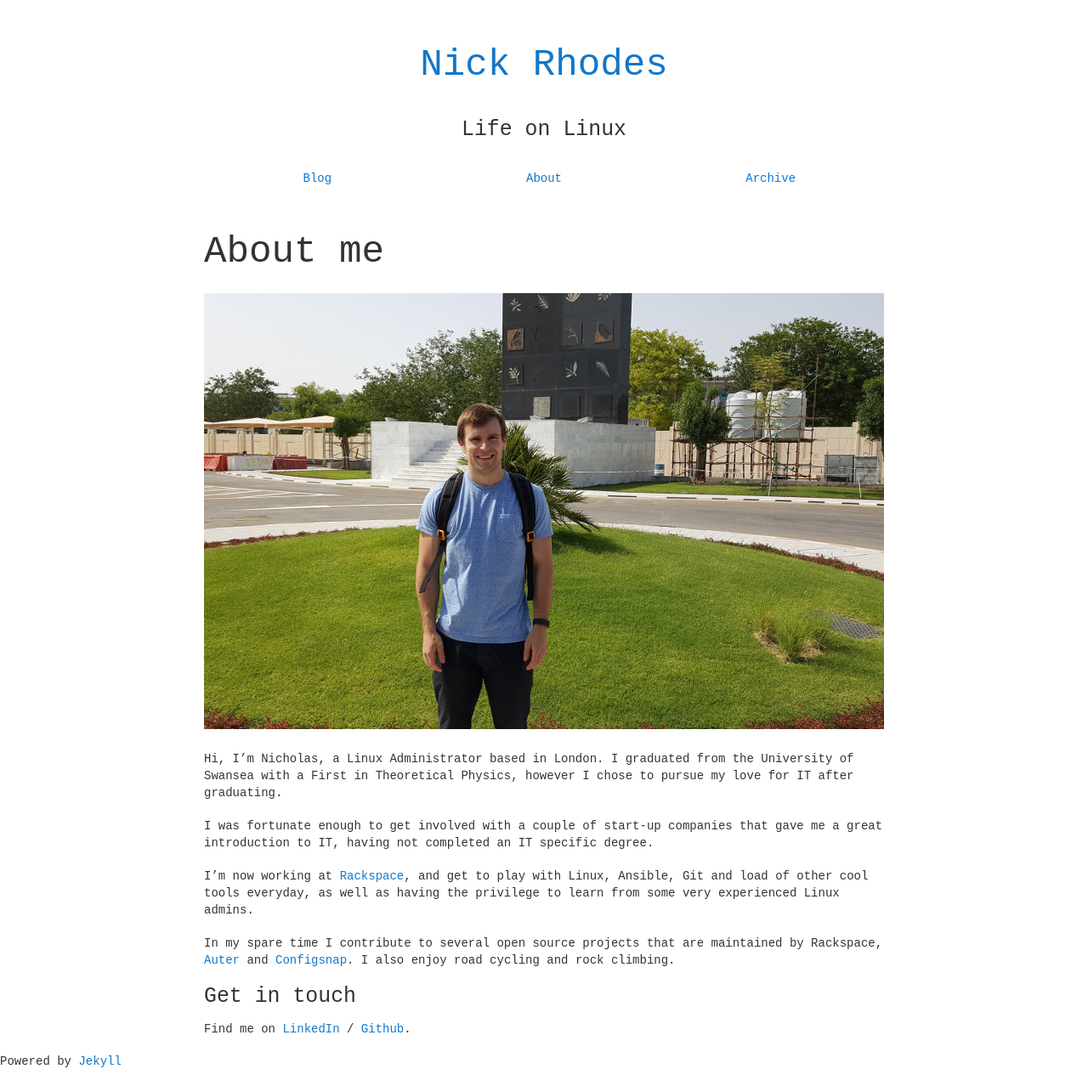
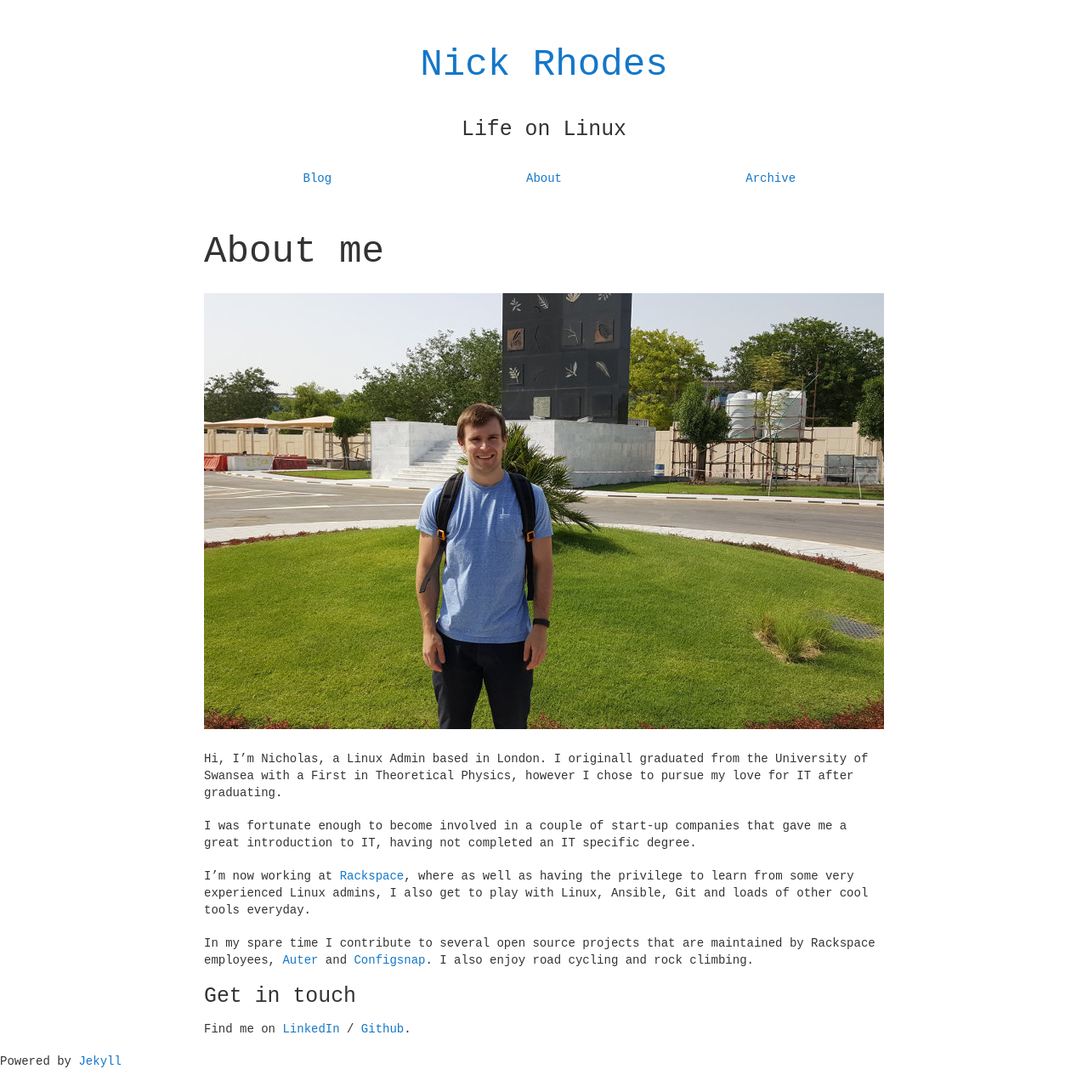
Before and after one commit to nickrhodes-gh/nickrhodes-gh.github.io, a Jekyll site: the page built from about.md, in a window 1280 px wide. Shown: the whole page at 85% size. Built offline with Jekyll 4.4.1, drawn with Linux system fonts in a browser that asks for light colours.

Commit message:
Tidy up the about me section

```diff
--- a/about.md
+++ b/about.md
@@ -7,19 +7,19 @@ permalink: /about/
 
 ![About me]({{ site.url }}/assets/images/about_me.jpg)
 
-Hi, I'm Nicholas, a Linux Administrator based in London. I graduated from the
+Hi, I'm Nicholas, a Linux Admin based in London. I originall graduated from the
 University of Swansea with a First in Theoretical Physics, however I chose to
 pursue my love for IT after graduating.
 
-I was fortunate enough to get involved with a couple of start-up companies that
+I was fortunate enough to become involved in a couple of start-up companies that
 gave me a great introduction to IT, having not completed an IT specific degree.
 
-I'm now working at [Rackspace][rs], and get to play with Linux, Ansible, Git and
-load of other cool tools everyday, as well as having the privilege to learn from
-some very experienced Linux admins.
+I'm now working at [Rackspace][rs], where as well as having the privilege to
+learn from some very experienced Linux admins, I also get to play with Linux,
+Ansible, Git and loads of other cool tools everyday.
 
 In my spare time I contribute to several open source projects that are
-maintained by Rackspace, [Auter](https://github.com/rackerlabs/auter) and
+maintained by Rackspace employees, [Auter](https://github.com/rackerlabs/auter) and
 [Configsnap](https://github.com/rackerlabs/configsnap). I also enjoy road
 cycling and rock climbing.
 
```
